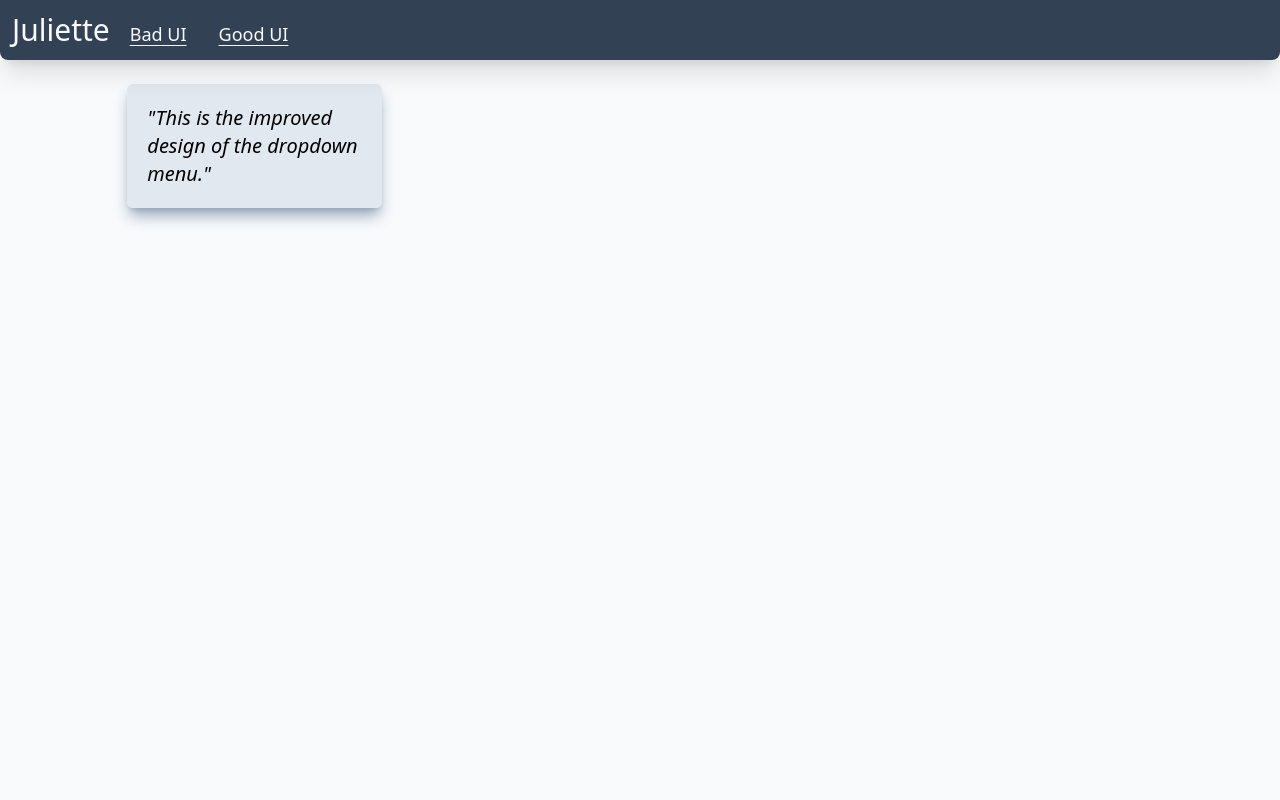
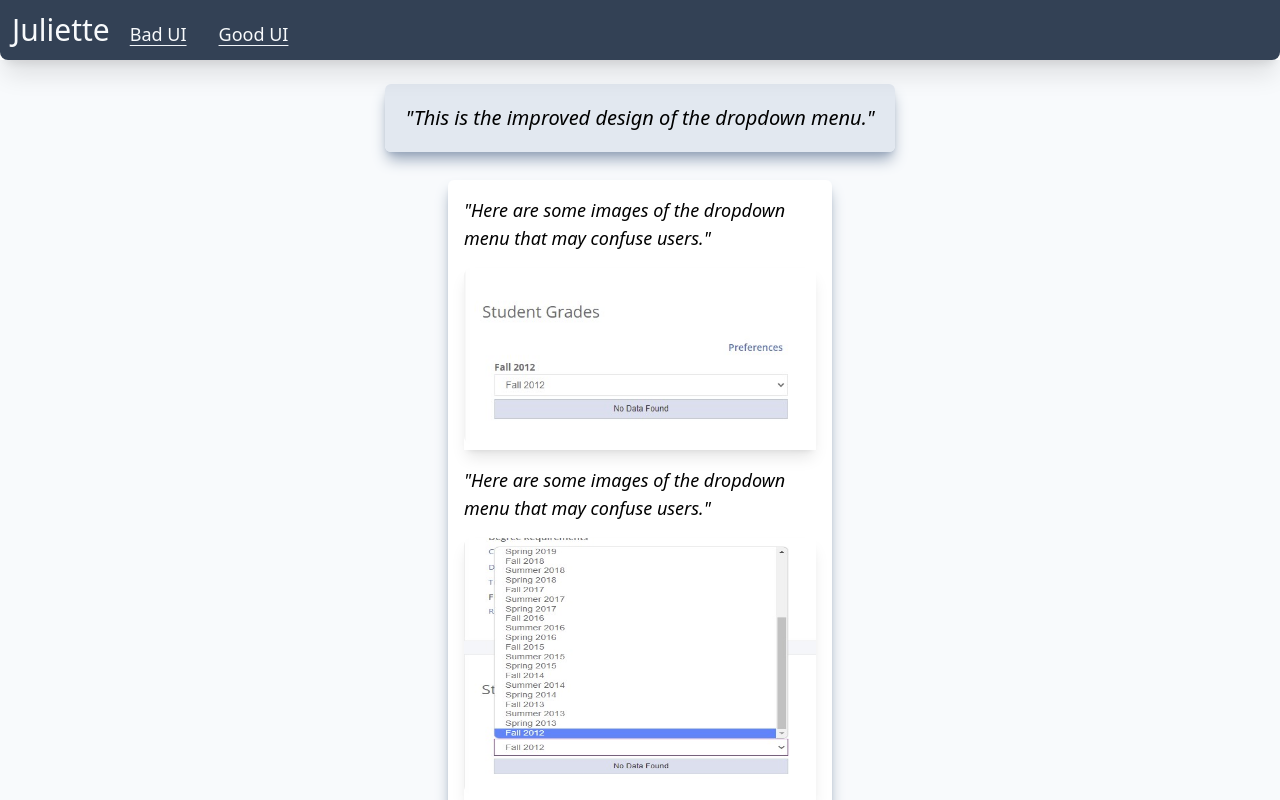
Before and after one commit to KhoiUna/cis-juliette, a Next.js app: page /good-ui in a window 1280 px wide. Shown: the top 800 px of the page. Built offline with nearby package versions, Linux system fonts and the light colour scheme.

Commit message:
update UI

```diff
--- a/components/QuoteBlock.tsx
+++ b/components/ui/QuoteBlock.tsx
@@ -1,8 +1,8 @@
-import { QuoteBlockProps } from "../types/types";
+import { QuoteBlockProps } from "../../types/types";
 
 const QuoteBlock = ({ children }: QuoteBlockProps) => {
   return (
-    <div className="mx-4 sm:my-3 sm:mx-[25%] text-center shadow-lg shadow-slate-400 rounded-md">
+    <div className="mx-4 sm:my-3 sm:mx-[25%] text-center shadow-lg shadow-slate-400 rounded-md w-fit h-fit">
       <div className="bg-slate-200 w-fit mx-auto px-5 py-5 rounded-md">
         {children}
       </div>
--- a/containers/Layout.tsx
+++ b/containers/Layout.tsx
@@ -20,10 +20,10 @@ const Layout = ({ children, title }: LayoutProps) => {
           target="_blank"
           rel="noopener noreferrer"
         >
-          <p>Source code</p>
+          <p className="text-lg">Source code</p>
         </a>
 
-        <p className="mt-4">
+        <p className="mt-4 text-lg">
           Made by{" "}
           <a
             href="https://bio.khoiuna.info"
--- a/pages/bad-ui.tsx
+++ b/pages/bad-ui.tsx
@@ -1,13 +1,13 @@
 import Image from "next/image";
-import QuoteBlock from "../components/QuoteBlock";
+import QuoteBlock from "../components/ui/QuoteBlock";
 import Card from "../components/ui/Card";
 import Layout from "../containers/Layout";
+import { NextPage } from "next";
 
-const Bad = () => {
+const Bad: NextPage = () => {
   return (
     <Layout title={"Bad UI"}>
-      <div className="flex flex-row flex-wrap">
-        <div>
+      <div className="flex justify-center flex-wrap">
         <QuoteBlock>
           <p className="text-xl italic text-left">
             {'"'}Here are some images of the dropdown menu that may confuse
@@ -15,7 +15,6 @@ const Bad = () => {
             {'"'}
           </p>
         </QuoteBlock>
-        </div>
 
         <Card>
           <div className="px-4 py-4 rounded-md">
--- a/pages/good-ui.tsx
+++ b/pages/good-ui.tsx
@@ -1,17 +1,57 @@
-import QuoteBlock from "../components/QuoteBlock";
+import QuoteBlock from "../components/ui/QuoteBlock";
+import Card from "../components/ui/Card";
 import Layout from "../containers/Layout";
+import { NextPage } from "next";
+import Image from "next/image";
 
-const Good = () => {
+const Good: NextPage = () => {
   return (
     <Layout title={"Good UI"}>
-      <div className="flex flex-row flex-wrap">
-        <div>
-          <QuoteBlock>
-            <p className="text-xl italic text-left">
-              {'"'}This is the improved design of the dropdown menu.{'"'}
-            </p>
-          </QuoteBlock>
-        </div>
+      <div className="flex justify-center flex-wrap">
+        <QuoteBlock>
+          <p className="text-xl italic text-left">
+            {'"'}This is the improved design of the dropdown menu.
+            {'"'}
+          </p>
+        </QuoteBlock>
+
+        <Card>
+          <div className="px-4 py-4 rounded-md">
+            <div className="mb-3">
+              <p className="text-lg italic">
+                {'"'}Here are some images of the dropdown menu that may confuse
+                users.
+                {'"'}
+              </p>
+              <div className="my-4 shadow-lg">
+                <Image
+                  className="rounded-lg"
+                  src={"/images/student_grades_page.jpg"}
+                  width={400}
+                  height={200}
+                  alt="Student grades page"
+                />
+              </div>
+            </div>
+
+            <div className="mt-3">
+              <p className="text-lg italic">
+                {'"'}Here are some images of the dropdown menu that may confuse
+                users.
+                {'"'}
+              </p>
+              <div className="my-4 shadow-lg">
+                <Image
+                  className="rounded-lg"
+                  src={"/images/dropdown_menu.jpg"}
+                  width={550}
+                  height={400}
+                  alt="Dropdown menu"
+                />
+              </div>
+            </div>
+          </div>
+        </Card>
       </div>
     </Layout>
   );
--- a/pages/index.tsx
+++ b/pages/index.tsx
@@ -1,6 +1,6 @@
 import type { NextPage } from "next";
 import Image from "next/image";
-import QuoteBlock from "../components/QuoteBlock";
+import QuoteBlock from "../components/ui/QuoteBlock";
 import Card from "../components/ui/Card";
 import Layout from "../containers/Layout";
 
```
Lines whose indentation alone changed are shown as unchanged.
